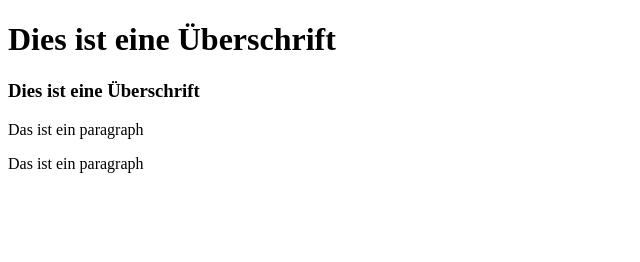
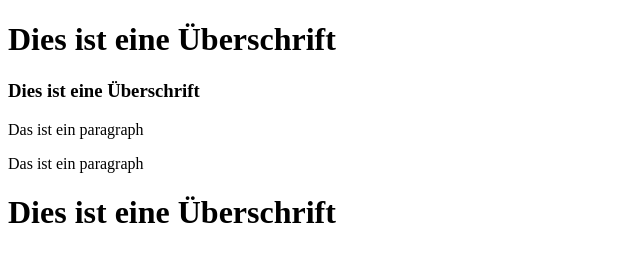
Before and after one commit to jaykopp-metz/vortrag-test, a plain HTML site: page index.html in a window 1280 px wide. Shown: the whole page, without its empty margins (0-640 px from the left). Drawn offline with Linux system fonts and the light colour scheme.

Commit message:
Neue Überschrift

```diff
--- a/index.html
+++ b/index.html
@@ -11,5 +11,6 @@
     <h3>Dies ist eine Überschrift</h3>
     <p>Das ist ein paragraph</p>
     <p>Das ist ein paragraph</p>
+    <h1>Dies ist eine Überschrift</h1>
 </body>
 </html>
```
